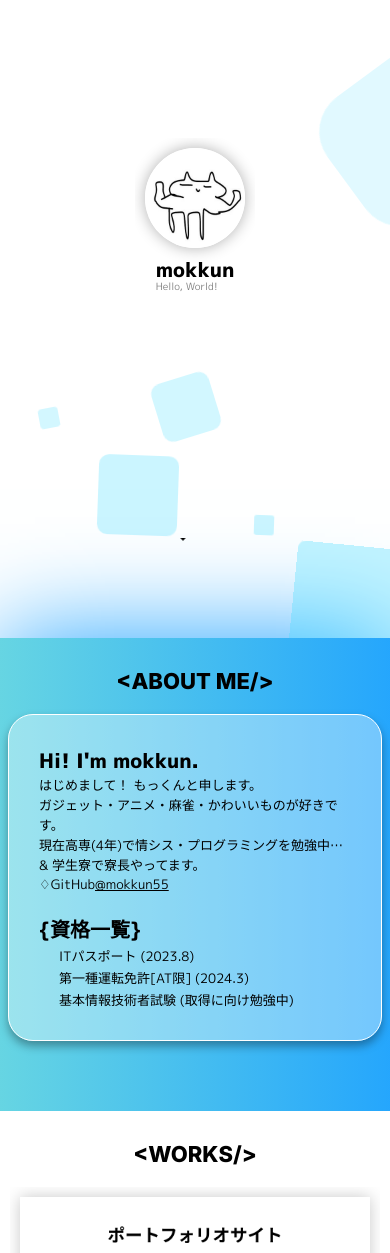
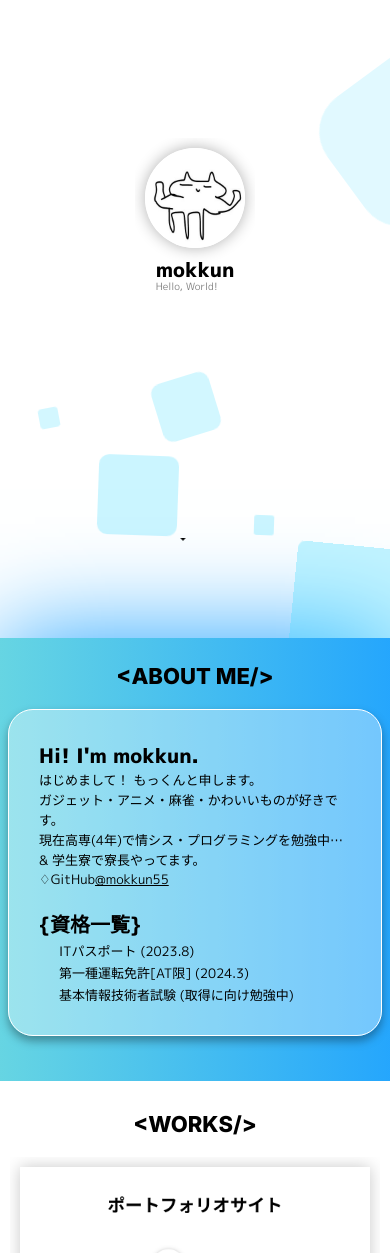
Before and after one commit to mokkun55/Portfolio, a React (Create React App) app: page / in a window 390 px wide. Shown: the part 206-1459 px from the top of the page. Built offline with nearby package versions, Linux system fonts and the light colour scheme; the HTML template or start-up script is replaced by a standard one.

Commit message:
スタイル修正

```diff
--- a/src/App.scss
+++ b/src/App.scss
@@ -90,7 +90,7 @@
 
   box-shadow: 0 0 100px var(--gradientColor1);
 
-  padding: 50px 0;
+  padding: 25px 0;
   background: linear-gradient(
     270deg,
     var(--gradientColor1),
@@ -311,10 +311,6 @@
   }
 
   .about {
-    .title {
-      margin-top: -20px;
-    }
-
     .profile {
       h1 {
         font-size: 20px;
```
